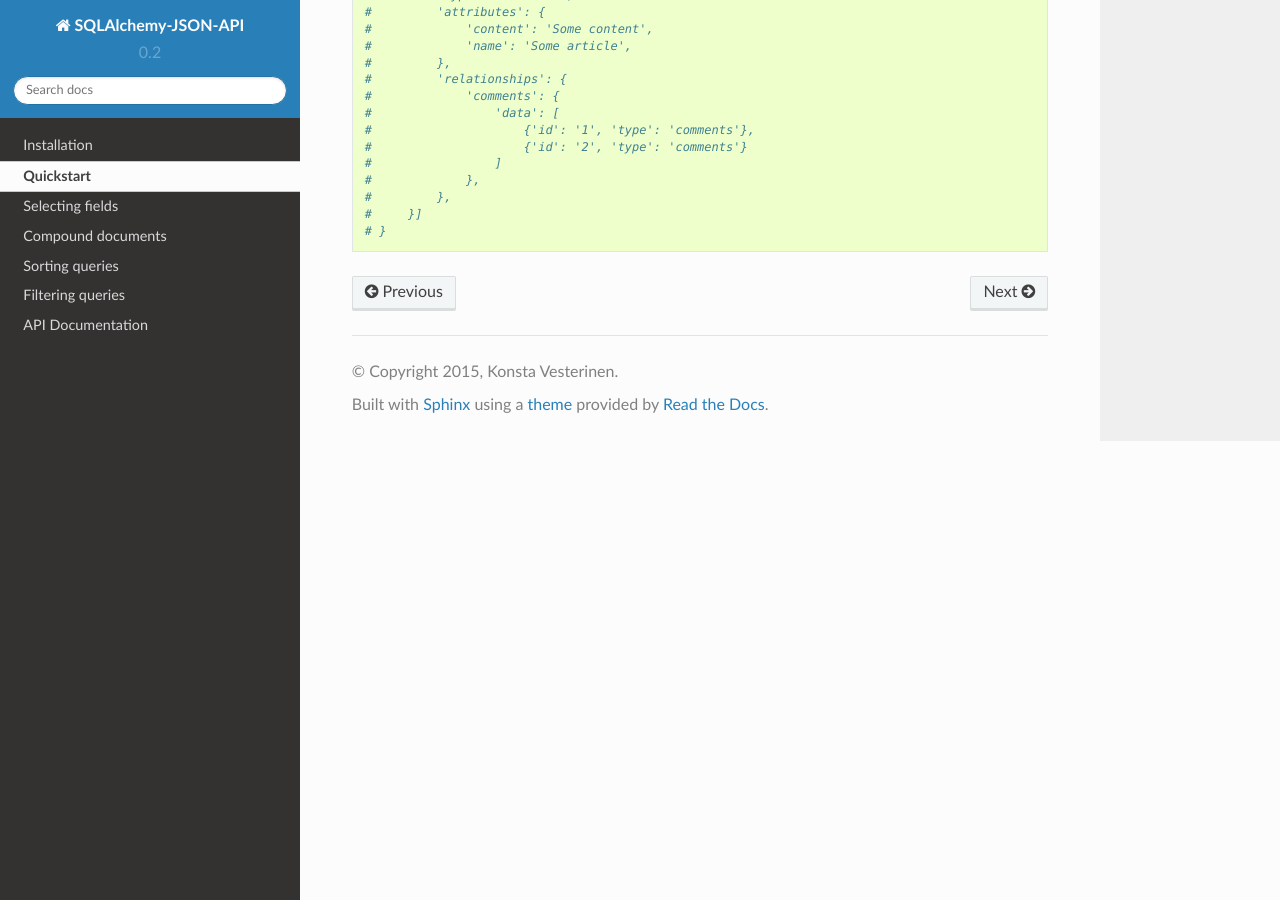
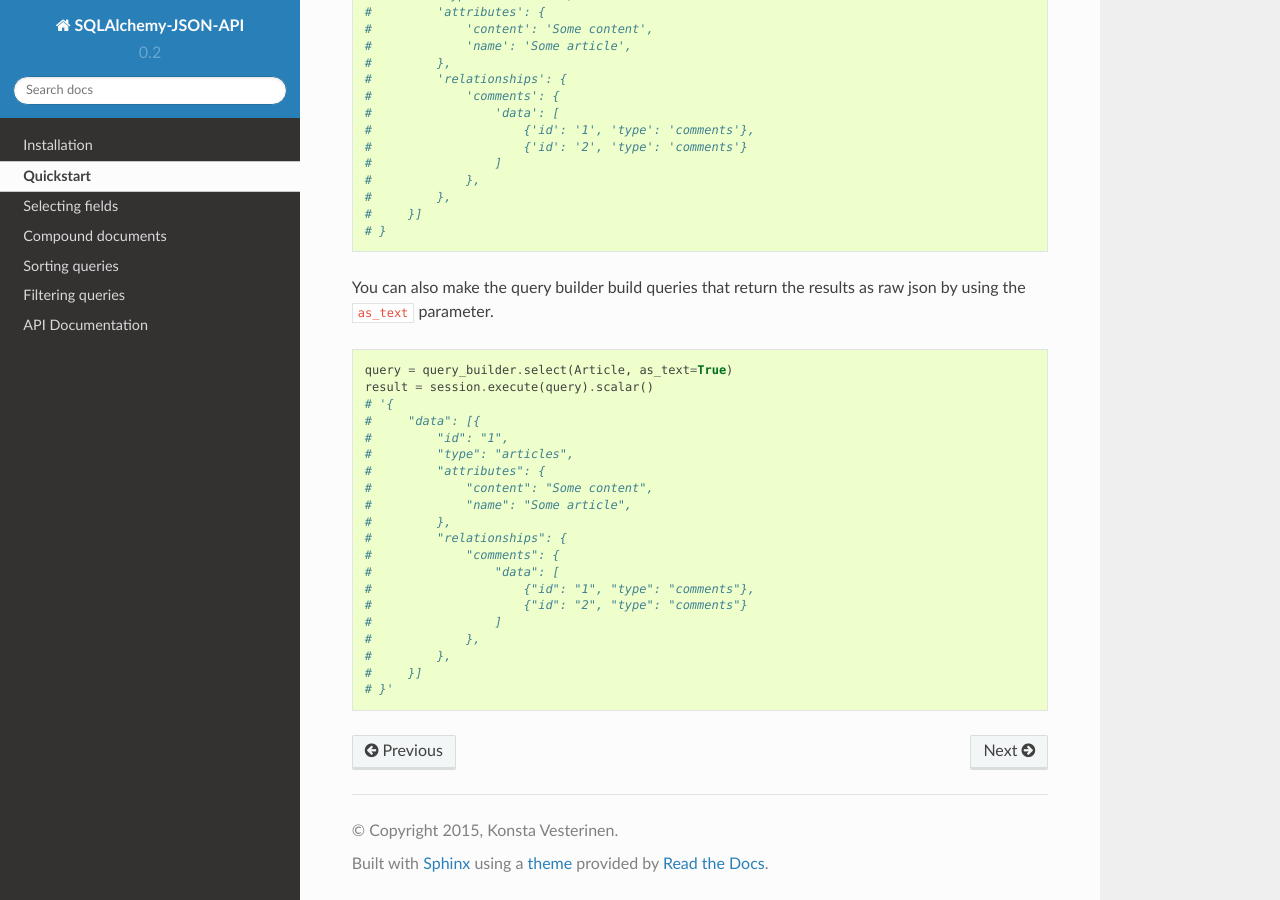
Before and after one commit to kvesteri/sqlalchemy-json-api, a Sphinx documentation site: the page built from docs/quickstart.rst, in a window 1280 px wide and 900 px high, scrolled down 992 px. Built offline with Sphinx 7.4.7 and the Read the Docs theme 2.0.0, drawn with Linux system fonts in a browser that asks for light colours.

Commit message:
Add example of as_text param

```diff
--- a/docs/quickstart.rst
+++ b/docs/quickstart.rst
@@ -66,3 +66,29 @@ Now we can start using it by selecting from the existing resources.
     #         },
     #     }]
     # }
+
+You can also make the query builder build queries that return the results as
+raw json by using the ``as_text`` parameter.
+
+::
+
+    query = query_builder.select(Article, as_text=True)
+    result = session.execute(query).scalar()
+    # '{
+    #     "data": [{
+    #         "id": "1",
+    #         "type": "articles",
+    #         "attributes": {
+    #             "content": "Some content",
+    #             "name": "Some article",
+    #         },
+    #         "relationships": {
+    #             "comments": {
+    #                 "data": [
+    #                     {"id": "1", "type": "comments"},
+    #                     {"id": "2", "type": "comments"}
+    #                 ]
+    #             },
+    #         },
+    #     }]
+    # }'
```
